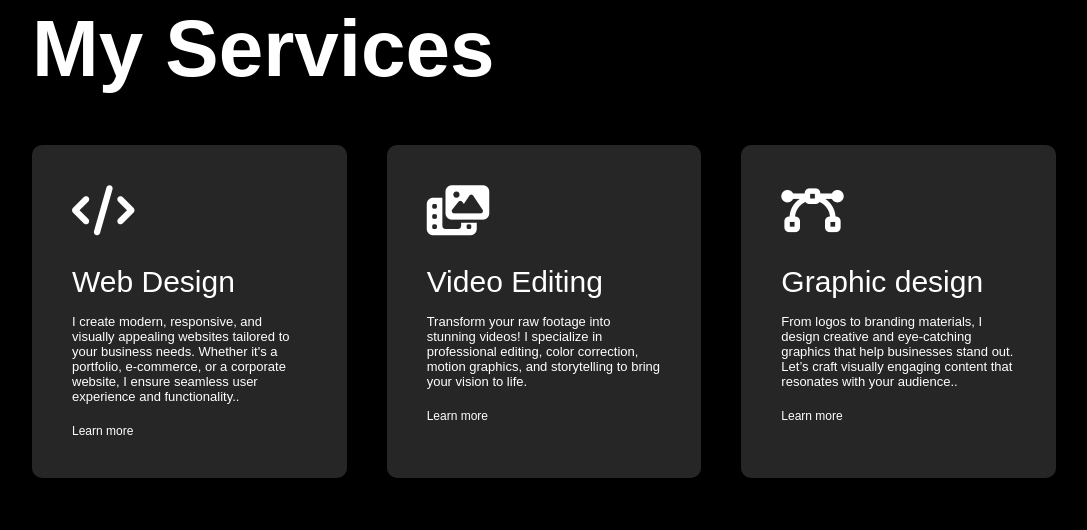
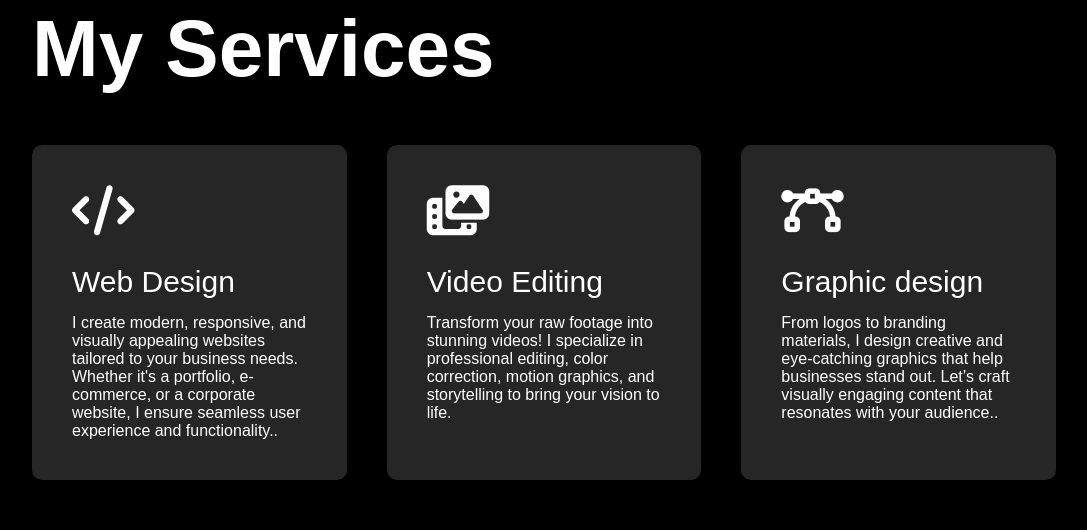
Before and after one commit to ZakiANK04/portfolio, a plain HTML site: page index.html in a window 1280 px wide. Shown: the part 1592-2122 px from the top of the page, without its empty margins (96-1183 px from the left). Drawn offline with Linux system fonts and the light colour scheme.

Commit message:
Add files via upload

```diff
--- a/index.html
+++ b/index.html
@@ -86,19 +86,16 @@
                     <i class="fa-solid fa-code"></i>
                     <h2>Web Design</h2>
                     <p>I create modern, responsive, and visually appealing websites tailored to your business needs. Whether it's a portfolio, e-commerce, or a corporate website, I ensure seamless user experience and functionality..</p>
-                    <a href="#">Learn more</a>
                 </div>
                 <div>
                     <i class="fa-solid fa-photo-film"></i>
                     <h2>Video Editing</h2>
                     <p>Transform your raw footage into stunning videos! I specialize in professional editing, color correction, motion graphics, and storytelling to bring your vision to life.</p>
-                    <a href="#">Learn more</a>
                 </div>
                 <div>
                     <i class="fa-solid fa-bezier-curve"></i>
                     <h2>Graphic design </h2>
                     <p>From logos to branding materials, I design creative and eye-catching graphics that help businesses stand out. Let’s craft visually engaging content that resonates with your audience..</p>
-                    <a href="#">Learn more</a>
                 </div>
             </div>
         </div>
--- a/style.css
+++ b/style.css
@@ -152,7 +152,7 @@ nav ul li a:hover::after{
 .services-list div{
     background : #262626;
     padding : 40px;
-    font-size: 13px;
+    font-size: 16px;
     font-weight: 300;
     border-radius: 10px;
     transition: background 0.5s, transform 0.5s;
```
